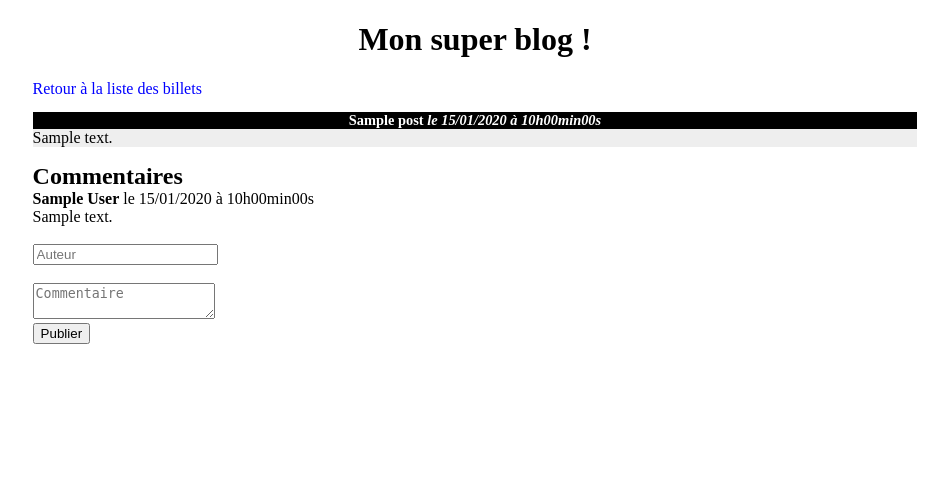
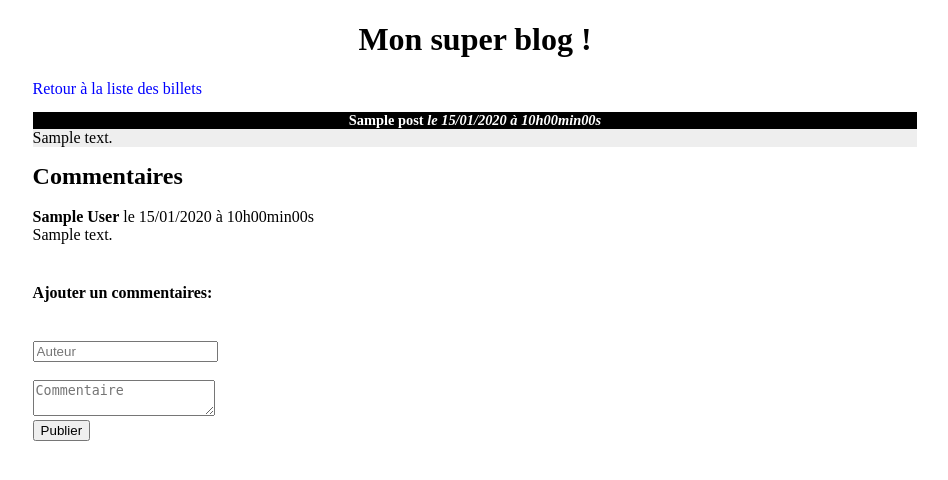
Before and after one commit to abdelkarim-khallouk/Blog-activity, a PHP site: page /index.php?action=post&id=1 in a window 1280 px wide. Shown: the top 480 px of the page, without its empty margins (165-1113 px from the left). Run offline with PHP 8.4, Linux system fonts and the light colour scheme; tables that the repository leaves empty or names only in its code hold one stand-in row (values such as "Sample post").

Commit message:
- adding comment feature

```diff
--- a/view/frontend/postView.php
+++ b/view/frontend/postView.php
@@ -21,7 +21,7 @@
             </p>
         </div>
 
-        <h2 class="news">Commentaires</h2>
+        <h2 class="news">Commentaires</h2><br />
 
         <?php
         while ($comment = $comments->fetch())
@@ -29,12 +29,13 @@
             ?>
             <p class="news"><strong><?= htmlspecialchars($comment['author']) ?></strong> le <?= $comment['comment_date_fr'] ?></p>
             <p class="news"><?= nl2br(htmlspecialchars($comment['comment'])) ?></p>
+            <br />
             <?php
         }
         ?>
         <form action="index.php?action=addComment&amp;id=<?= $post['id'] ?>" method="post">
             <div  class="news">
-
+                <h4>Ajouter un commentaires:</h4>
                 <div>
                     <label for="author"></label><br />
                     <input type="text" id="author" name="author" placeholder="Auteur"/>
```
